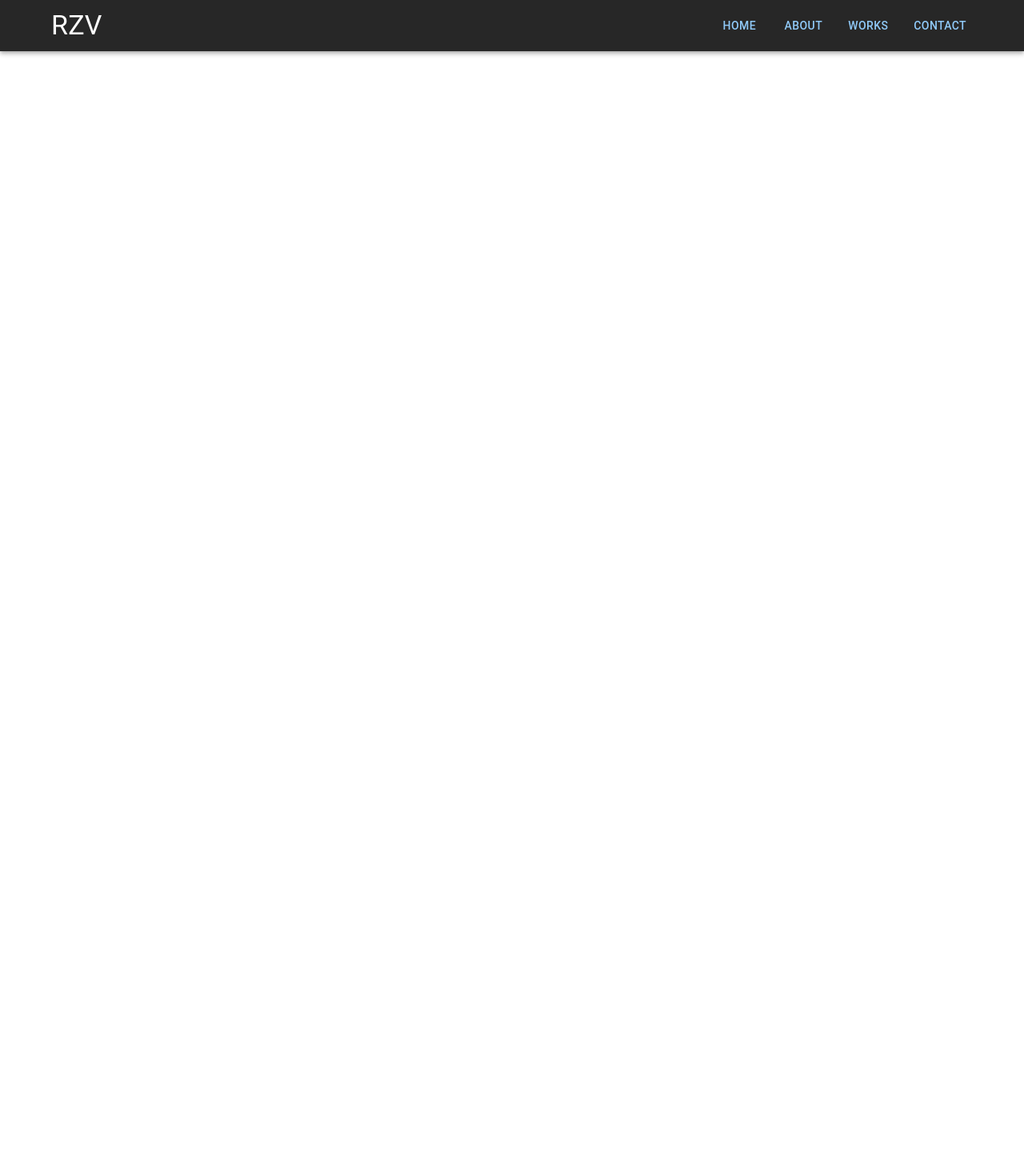
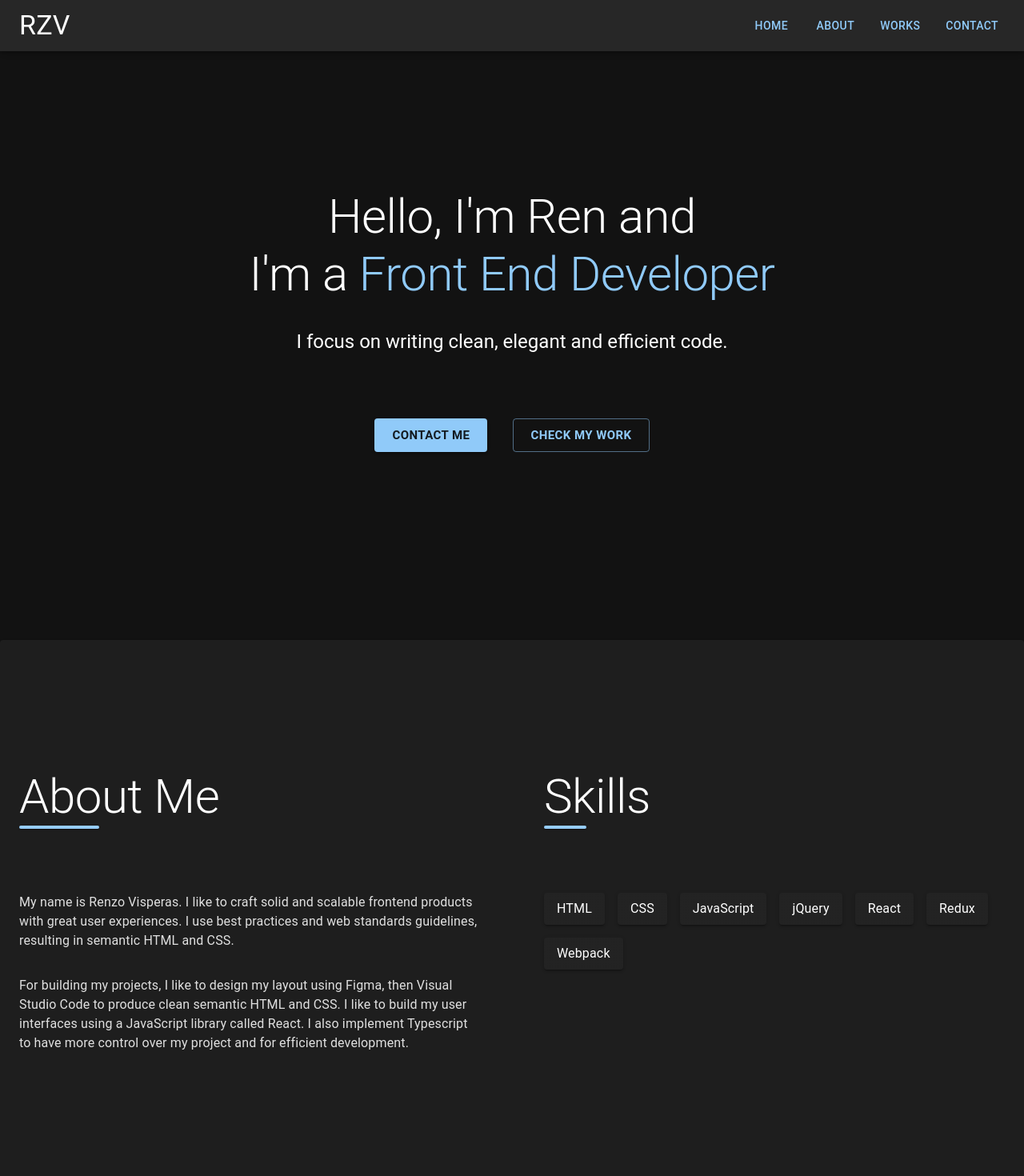
Before and after one commit to renras/portfolio_v2, a React app: page / in a window 1280 px wide. Shown: the top 1470 px of the page at 80% size. Before the commit the page ends 800 px from the top, so only its background shows below. Built offline with nearby package versions, Linux system fonts and the light colour scheme.

Commit message:
add main section, about me section

```diff
--- a/src/App.tsx
+++ b/src/App.tsx
@@ -1,6 +1,8 @@
 import React from "react";
-import { createTheme, ThemeProvider } from "@mui/material";
+import { createTheme, ThemeProvider, CssBaseline } from "@mui/material";
+
 import NavBar from "./Components/NavBar/NavBar";
+import Home from "./Pages/Home/Home";
 
 const darkTheme = createTheme({
   palette: {
@@ -11,7 +13,10 @@ const darkTheme = createTheme({
 const App = () => {
   return (
     <ThemeProvider theme={darkTheme}>
-      <NavBar />
+      <CssBaseline>
+        <NavBar />
+        <Home />
+      </CssBaseline>
     </ThemeProvider>
   );
 };
--- a/src/Components/NavBar/NavBar.tsx
+++ b/src/Components/NavBar/NavBar.tsx
@@ -1,24 +1,27 @@
 import React from "react";
-import { AppBar } from "@mui/material";
-import { Container } from "@mui/material";
-import { Toolbar } from "@mui/material";
-import { Box } from "@mui/material";
-import { Button } from "@mui/material";
-import { Typography } from "@mui/material";
+import {
+  AppBar,
+  Container,
+  Toolbar,
+  Box,
+  Button,
+  Typography,
+} from "@mui/material";
 
 const NavBar = () => {
+  const buttons: string[] = ["Home", "About", "Works", "Contact"];
+
   return (
-    <AppBar position="static">
-      <Container>
+    <AppBar position="fixed">
+      <Container maxWidth="xl">
         <Toolbar disableGutters>
           <Typography variant="h4" component="div" sx={{ flexGrow: 1 }}>
             RZV
           </Typography>
           <Box sx={{ display: "flex", gap: "1rem" }}>
-            <Button>Home</Button>
-            <Button>About</Button>
-            <Button>Works</Button>
-            <Button>Contact</Button>
+            {buttons.map((button) => {
+              return <Button>{button}</Button>;
+            })}
           </Box>
         </Toolbar>
       </Container>
--- /dev/null
+++ b/src/Components/Title/Title.tsx
@@ -0,0 +1,20 @@
+import React from "react";
+import { Box, Typography, Paper } from "@mui/material";
+import { styled } from "@mui/material/styles";
+
+const PaperStyled = styled(Paper)(({ theme }) => ({
+  backgroundColor: theme.palette.primary.main,
+}));
+
+const Title = ({ title }: { title: string }) => {
+  return (
+    <Box sx={{ display: "flex", flexDirection: "column" }}>
+      <Typography variant="h2" component="h2">
+        {title}
+      </Typography>
+      <PaperStyled sx={{ width: "40%", height: ".25rem" }}></PaperStyled>
+    </Box>
+  );
+};
+
+export default Title;
--- /dev/null
+++ b/src/Pages/Home/Home.tsx
@@ -0,0 +1,15 @@
+import React from "react";
+
+import Main from "./Sections/Main/Main";
+import AboutMe from "./Sections/AboutMe/AboutMe";
+
+const Home = () => {
+  return (
+    <>
+      <Main />
+      <AboutMe />
+    </>
+  );
+};
+
+export default Home;
--- /dev/null
+++ b/src/Pages/Home/Sections/AboutMe/AboutMe.tsx
@@ -0,0 +1,19 @@
+import React from "react";
+import { Container, Paper, Box } from "@mui/material";
+import AboutMeLeftSection from "./AboutMeLeftSection";
+import AboutMeRightSection from "./AboutMeRightSection";
+
+const AboutMe = () => {
+  return (
+    <Paper elevation={1}>
+      <Container maxWidth="xl">
+        <Box sx={{ padding: "10rem 0", display: "flex", gap: "5rem" }}>
+          <AboutMeLeftSection />
+          <AboutMeRightSection />
+        </Box>
+      </Container>
+    </Paper>
+  );
+};
+
+export default AboutMe;
--- /dev/null
+++ b/src/Pages/Home/Sections/AboutMe/AboutMeLeftSection.tsx
@@ -0,0 +1,36 @@
+import React from "react";
+import { Typography, Box, Paper } from "@mui/material";
+import { grey } from "@mui/material/colors";
+import Title from "../../../../Components/Title/Title";
+
+const AboutMeLeftSection = () => {
+  return (
+    <Box
+      sx={{
+        display: "flex",
+        flexDirection: "column",
+        flex: "1 1 0",
+        gap: "5rem",
+        alignItems: "flex-start",
+      }}
+    >
+      <Title title="About Me" />
+      <Box sx={{ display: "flex", flexDirection: "column", gap: "2rem" }}>
+        <Typography variant="body1" sx={{ color: `${grey[300]}` }}>
+          My name is Renzo Visperas. I like to craft solid and scalable frontend
+          products with great user experiences. I use best practices and web
+          standards guidelines, resulting in semantic HTML and CSS.
+        </Typography>
+        <Typography variant="body1" sx={{ color: `${grey[300]}` }}>
+          For building my projects, I like to design my layout using Figma, then
+          Visual Studio Code to produce clean semantic HTML and CSS. I like to
+          build my user interfaces using a JavaScript library called React. I
+          also implement Typescript to have more control over my project and for
+          efficient development.
+        </Typography>
+      </Box>
+    </Box>
+  );
+};
+
+export default AboutMeLeftSection;
--- /dev/null
+++ b/src/Pages/Home/Sections/AboutMe/AboutMeRightSection.tsx
@@ -0,0 +1,40 @@
+import React from "react";
+import { Typography, Box, Paper } from "@mui/material";
+import Title from "../../../../Components/Title/Title";
+
+const AboutMeRightSection = () => {
+  const skills: string[] = [
+    "HTML",
+    "CSS",
+    "JavaScript",
+    "jQuery",
+    "React",
+    "Redux",
+    "Webpack",
+  ];
+
+  return (
+    <Box
+      sx={{
+        display: "flex",
+        flexDirection: "column",
+        gap: "5rem",
+        flex: "1 1 0",
+        alignItems: "flex-start",
+      }}
+    >
+      <Title title="Skills" />
+      <Box sx={{ display: "flex", flexFlow: "row wrap", gap: "1rem" }}>
+        {skills.map((skill) => {
+          return (
+            <Paper elevation={2} sx={{ padding: ".5rem 1rem" }}>
+              <Typography>{skill}</Typography>
+            </Paper>
+          );
+        })}
+      </Box>
+    </Box>
+  );
+};
+
+export default AboutMeRightSection;
--- /dev/null
+++ b/src/Pages/Home/Sections/Main/Main.tsx
@@ -0,0 +1,60 @@
+import React from "react";
+import { Container, Typography, Box, Button } from "@mui/material";
+import { styled } from "@mui/material/styles";
+
+const Span = styled("span")(({ theme }) => ({
+  color: theme.palette.primary.main,
+}));
+
+const Main = () => {
+  const buttons: string[] = ["CONTACT ME", "CHECK MY WORK"];
+
+  return (
+    <Container
+      maxWidth={false}
+      sx={{
+        display: "flex",
+        alignItems: "center",
+        minHeight: "100vh",
+      }}
+    >
+      <Container maxWidth="md">
+        <Box sx={{ display: "flex", flexDirection: "column", gap: "5rem" }}>
+          <Box sx={{ display: "flex", flexDirection: "column", gap: "1rem" }}>
+            <Typography
+              variant="h2"
+              component="h2"
+              sx={{ textAlign: "center" }}
+            >
+              Hello, I'm Ren and <br />
+              I'm a <Span>Front End Developer</Span>
+            </Typography>
+            <Typography
+              variant="h5"
+              component="h3"
+              sx={{ marginTop: "1rem", textAlign: "center" }}
+            >
+              I focus on writing clean, elegant and efficient code.
+            </Typography>
+          </Box>
+          <Box sx={{ display: "flex", gap: "2rem", justifyContent: "center" }}>
+            {buttons.map((button, index) => {
+              return (
+                <Button
+                  size="large"
+                  variant={`${index == 0 ? "contained" : "outlined"}`}
+                  sx={{ fontWeight: "bold" }}
+                  key={index}
+                >
+                  {button}
+                </Button>
+              );
+            })}
+          </Box>
+        </Box>
+      </Container>
+    </Container>
+  );
+};
+
+export default Main;
```
